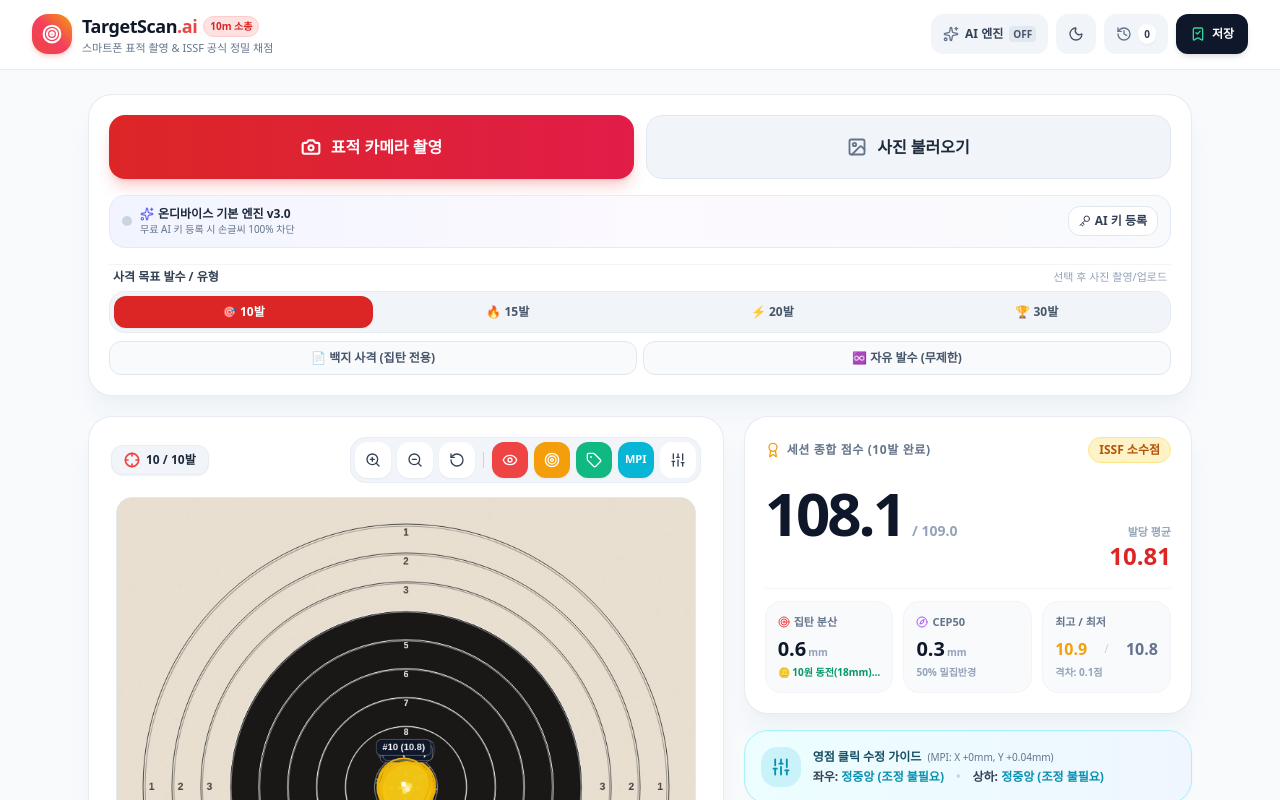
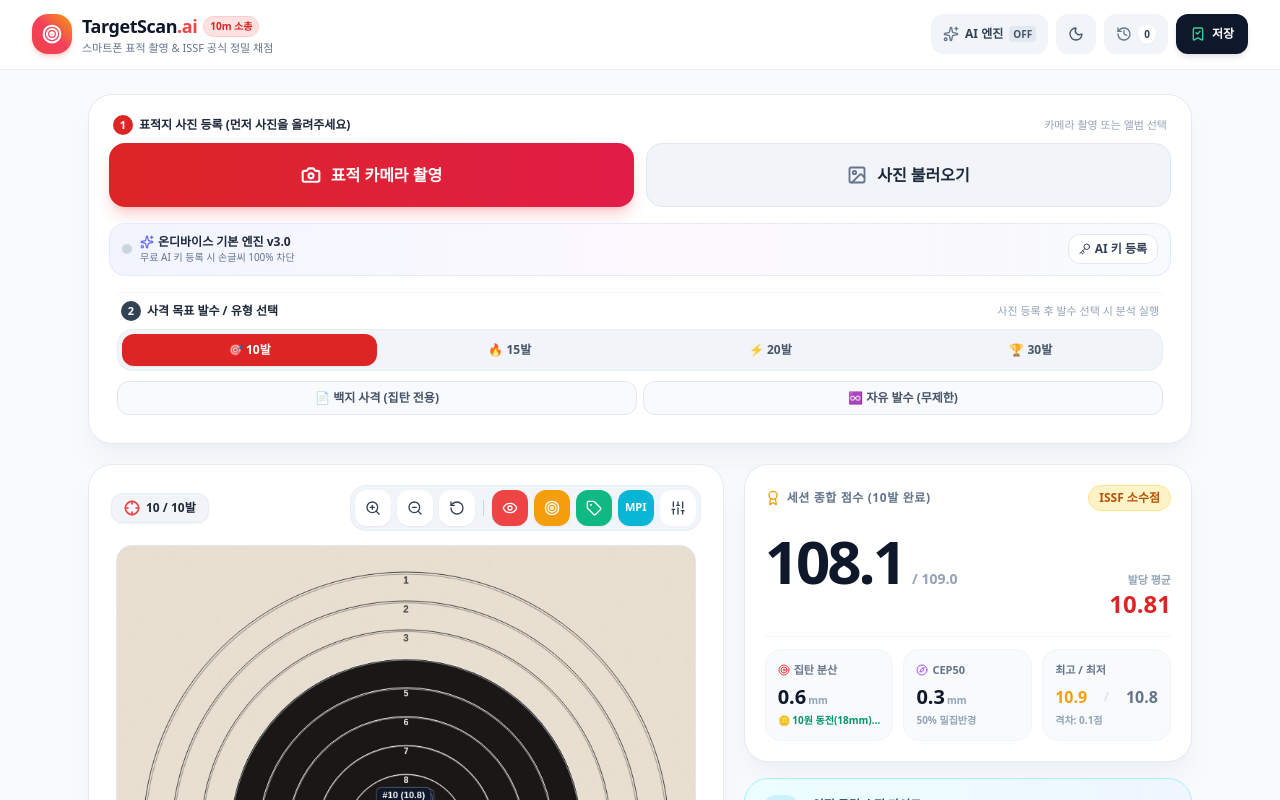
Before and after one commit to lulu-tt/Target-Scanner, a React (Vite) app: page / in a window 1280 px wide. Shown: the top 800 px of the page. Built offline with nearby package versions, Linux system fonts and the light colour scheme.

Commit message:
feat: Restructure workflow to photo first then target count selection, add Step-2 guidance banner, and add 18s API timeout

```diff
--- a/src/App.tsx
+++ b/src/App.tsx
@@ -62,6 +62,7 @@ export const App: React.FC = () => {
   const [isSettingsOpen, setIsSettingsOpen] = useState<boolean>(false);
   const [geminiApiKey, setGeminiApiKey] = useState<string>(() => getStoredGeminiApiKey());
   const [toast, setToast] = useState<string | null>(null);
+  const [isAwaitingModeSelection, setIsAwaitingModeSelection] = useState<boolean>(false);
 
   // 로컬 저장소 세션 히스토리
   const [savedSessions, setSavedSessions] = useState<SavedSession[]>(() => {
@@ -103,6 +104,7 @@ export const App: React.FC = () => {
       setLoadingMessage('표준 샘플 표적지 생성 중...');
       setCurrentFile(null);
       setActivePresetId(preset.id);
+      setIsAwaitingModeSelection(false);
       const generatedUrl = await generateSampleTargetImage(preset);
       const result = await processTargetImage(generatedUrl, preset.shotOffsetsMm);
 
@@ -173,11 +175,26 @@ export const App: React.FC = () => {
     [geminiApiKey]
   );
 
-  // 파일 업로드 핸들러
+  // 파일 업로드 핸들러: [프로세스 개편] 사진 먼저 등록 -> 사격 목표 발수/유형 선택 순서
   const handleFileUpload = async (file: File) => {
     setCurrentFile(file);
     setActivePresetId('');
-    await executeAnalysis(file, targetMode, targetShotCount);
+    setSelectedShotId(null);
+
+    // 1단계: 사진을 즉시 캔버스에 프리뷰로 표시
+    const reader = new FileReader();
+    reader.onload = (e) => {
+      const dataUrl = e.target?.result as string;
+      if (dataUrl) {
+        setImageUrl(dataUrl);
+        setShots([]); // 이전 핀 초기화하여 깨끗한 표적지 사진 표시
+      }
+    };
+    reader.readAsDataURL(file);
+
+    // 2단계 모드 선택 대기 상태 활성화
+    setIsAwaitingModeSelection(true);
+    showToast('📸 사진 등록 완료! [2단계] 사격 목표 발수를 선택해주세요.');
   };
 
   // 수동 AI 정밀 재분석 트리거
@@ -186,12 +203,14 @@ export const App: React.FC = () => {
       showToast('분석할 표적지 사진이 없습니다.');
       return;
     }
+    setIsAwaitingModeSelection(false);
     await executeAnalysis(currentFile, targetMode, targetShotCount, true);
   };
 
-  // 사격 모드 변경 핸들러 (업로드된 파일이 있을 경우 즉시 새 발수로 자동 재분석)
+  // 사격 모드 변경 핸들러 (사진 등록 후 발수 선택 시 즉시 정밀 분석 실행)
   const handleModeChange = async (newMode: TargetMode) => {
     setTargetMode(newMode);
+    setIsAwaitingModeSelection(false);
 
     let newCount = 10;
     if (newMode === '10shots') newCount = 10;
@@ -203,6 +222,8 @@ export const App: React.FC = () => {
 
     if (currentFile) {
       await executeAnalysis(currentFile, newMode, newCount);
+    } else {
+      showToast(`'${newMode === 'blank' ? '백지 사격' : (newCount > 0 ? newCount + '발' : '자유 발수')}' 모드가 선택되었습니다. 표적지 사진을 먼저 등록해주세요.`);
     }
   };
 
@@ -298,7 +319,65 @@ export const App: React.FC = () => {
           onOpenSettings={() => setIsSettingsOpen(true)}
           onTriggerAiAnalysis={handleTriggerAiAnalysis}
           hasFileToAnalyze={!!currentFile}
+          isAwaitingModeSelection={isAwaitingModeSelection}
         />
+
+        {/* 2단계 발수 선택 대기 안내 배너 */}
+        {isAwaitingModeSelection && !isLoading && (
+          <div className="bg-gradient-to-r from-red-500/10 via-amber-500/10 to-indigo-500/10 border-2 border-red-500 rounded-3xl p-4 flex flex-col md:flex-row items-center justify-between gap-3 shadow-lg shadow-red-500/10">
+            <div className="flex items-center gap-3">
+              <div className="w-10 h-10 rounded-2xl bg-red-600 text-white font-black flex items-center justify-center text-base shadow-md shadow-red-500/30 flex-shrink-0 animate-bounce">
+                2
+              </div>
+              <div>
+                <p className="font-extrabold text-sm text-slate-900 dark:text-white flex items-center gap-2">
+                  <span>사격 목표 발수 / 유형을 선택하세요</span>
+                  <span className="text-xs bg-red-600 text-white px-2 py-0.5 rounded-full font-bold">선택 즉시 정밀 분석</span>
+                </p>
+                <p className="text-xs text-slate-600 dark:text-slate-400">
+                  📸 표적지 사진 등록 완료! 이 표적지에 몇 발을 사격하셨나요?
+                </p>
+              </div>
+            </div>
+            <div className="flex flex-wrap items-center gap-1.5 w-full md:w-auto">
+              <button
+                type="button"
+                onClick={() => handleModeChange('10shots')}
+                className="flex-1 md:flex-none px-3.5 py-2.5 bg-white dark:bg-slate-800 hover:bg-red-50 dark:hover:bg-slate-700 border border-slate-200 dark:border-slate-700 rounded-xl text-xs font-black shadow-sm active:scale-95 transition text-slate-800 dark:text-slate-100"
+              >
+                🎯 10발
+              </button>
+              <button
+                type="button"
+                onClick={() => handleModeChange('15shots')}
+                className="flex-1 md:flex-none px-3.5 py-2.5 bg-white dark:bg-slate-800 hover:bg-red-50 dark:hover:bg-slate-700 border border-slate-200 dark:border-slate-700 rounded-xl text-xs font-black shadow-sm active:scale-95 transition text-slate-800 dark:text-slate-100"
+              >
+                🔥 15발
+              </button>
+              <button
+                type="button"
+                onClick={() => handleModeChange('20shots')}
+                className="flex-1 md:flex-none px-3.5 py-2.5 bg-red-600 hover:bg-red-500 text-white rounded-xl text-xs font-black shadow-md shadow-red-500/25 active:scale-95 transition"
+              >
+                ⚡ 20발 (추천)
+              </button>
+              <button
+                type="button"
+                onClick={() => handleModeChange('30shots')}
+                className="flex-1 md:flex-none px-3.5 py-2.5 bg-white dark:bg-slate-800 hover:bg-red-50 dark:hover:bg-slate-700 border border-slate-200 dark:border-slate-700 rounded-xl text-xs font-black shadow-sm active:scale-95 transition text-slate-800 dark:text-slate-100"
+              >
+                🏆 30발
+              </button>
+              <button
+                type="button"
+                onClick={() => handleModeChange('blank')}
+                className="flex-1 md:flex-none px-3.5 py-2.5 bg-slate-900 dark:bg-slate-700 text-white rounded-xl text-xs font-black shadow-sm active:scale-95 transition"
+              >
+                📄 백지 사격
+              </button>
+            </div>
+          </div>
+        )}
 
         {/* 로딩 인디케이터 */}
         {isLoading ? (
--- a/src/components/ScannerPanel.tsx
+++ b/src/components/ScannerPanel.tsx
@@ -20,6 +20,7 @@ interface ScannerPanelProps {
   onOpenSettings: () => void;
   onTriggerAiAnalysis?: () => void;
   hasFileToAnalyze: boolean;
+  isAwaitingModeSelection?: boolean;
 }
 
 export const ScannerPanel: React.FC<ScannerPanelProps> = ({
@@ -31,6 +32,7 @@ export const ScannerPanel: React.FC<ScannerPanelProps> = ({
   onOpenSettings,
   onTriggerAiAnalysis,
   hasFileToAnalyze,
+  isAwaitingModeSelection = false,
 }) => {
   const fileInputRef = useRef<HTMLInputElement>(null);
   const cameraInputRef = useRef<HTMLInputElement>(null);
@@ -44,7 +46,22 @@ export const ScannerPanel: React.FC<ScannerPanelProps> = ({
 
   return (
     <div className="bg-white dark:bg-slate-900/90 border border-slate-200/80 dark:border-slate-800 rounded-3xl p-4 md:p-5 flex flex-col gap-4 shadow-xl shadow-slate-200/40 dark:shadow-none transition-colors">
-      {/* 1. 최상단: 메인 카메라 & 앨범 빅 터치 액션 버튼 (모바일 높이 52px 보장) */}
+      {/* 1. [STEP 1] 표적지 사진 촬영 / 불러오기 */}
+      <div className="flex flex-col gap-2">
+        <div className="flex items-center justify-between text-xs px-1">
+          <span className="font-extrabold text-slate-800 dark:text-slate-200 flex items-center gap-1.5">
+            <span className="w-5 h-5 rounded-full bg-red-600 text-white flex items-center justify-center text-[11px] font-black">1</span>
+            <span>표적지 사진 등록 (먼저 사진을 올려주세요)</span>
+          </span>
+          {hasFileToAnalyze ? (
+            <span className="text-[11px] font-bold text-emerald-600 dark:text-emerald-400 bg-emerald-50 dark:bg-emerald-950/40 px-2.5 py-0.5 rounded-full border border-emerald-200 dark:border-emerald-800 flex items-center gap-1">
+              ✓ 사진 등록 완료
+            </span>
+          ) : (
+            <span className="text-[11px] text-slate-400 font-medium">카메라 촬영 또는 앨범 선택</span>
+          )}
+        </div>
+
         <div className="grid grid-cols-2 gap-3">
           <input
             ref={cameraInputRef}
@@ -82,6 +99,7 @@ export const ScannerPanel: React.FC<ScannerPanelProps> = ({
             <span>사진 불러오기</span>
           </button>
         </div>
+      </div>
 
       {/* 2. AI 정밀 분석 엔진 상태 바 & 실행 버튼 */}
       <div className="flex items-center justify-between p-2.5 px-3 rounded-2xl bg-gradient-to-r from-indigo-50/80 via-purple-50/60 to-slate-50 dark:from-indigo-950/40 dark:via-purple-950/30 dark:to-slate-900 border border-indigo-100/80 dark:border-indigo-900/40">
@@ -107,7 +125,7 @@ export const ScannerPanel: React.FC<ScannerPanelProps> = ({
               className="px-3 py-1.5 rounded-xl bg-indigo-600 hover:bg-indigo-500 active:scale-95 text-white text-xs font-black flex items-center gap-1 shadow-md shadow-indigo-500/20 transition-all disabled:opacity-50"
             >
               <RefreshCw className={`w-3 h-3 ${isLoading ? 'animate-spin' : ''}`} />
-              <span>AI 정밀 재분석</span>
+              <span>AI 재분석</span>
             </button>
           )}
 
@@ -124,13 +142,28 @@ export const ScannerPanel: React.FC<ScannerPanelProps> = ({
         </div>
       </div>
 
-      {/* 3. 사격 모드 선택 세그먼트 (10발 / 20발 / 자유 / 백지) */}
-      <div className="flex flex-col gap-1.5 pt-1 border-t border-slate-100 dark:border-slate-800/80">
+      {/* 3. [STEP 2] 사격 목표 발수 / 유형 선택 (사진 등록 후 선택 시 즉시 분석) */}
+      <div className={`flex flex-col gap-2 pt-2 border-t border-slate-100 dark:border-slate-800/80 rounded-2xl p-2 transition-all ${
+        isAwaitingModeSelection
+          ? 'bg-red-500/10 border-2 border-red-500 shadow-lg shadow-red-500/20'
+          : ''
+      }`}>
         <div className="flex items-center justify-between text-xs px-1">
-          <span className="font-bold text-slate-700 dark:text-slate-300">
-            사격 목표 발수 / 유형
+          <span className="font-extrabold text-slate-800 dark:text-slate-200 flex items-center gap-1.5">
+            <span className={`w-5 h-5 rounded-full flex items-center justify-center text-[11px] font-black ${
+              isAwaitingModeSelection ? 'bg-red-600 text-white animate-bounce' : 'bg-slate-700 text-white'
+            }`}>2</span>
+            <span>사격 목표 발수 / 유형 선택</span>
           </span>
-          <span className="text-[11px] text-slate-400 font-medium">선택 후 사진 촬영/업로드</span>
+          <span className={`text-[11px] ${
+            isAwaitingModeSelection ? 'text-red-600 dark:text-red-400 font-extrabold animate-pulse' : 'text-slate-400 font-medium'
+          }`}>
+            {isAwaitingModeSelection
+              ? '👉 발수를 터치하시면 즉시 정밀 분석됩니다!'
+              : hasFileToAnalyze
+              ? '터치 시 해당 발수로 즉시 재분석'
+              : '사진 등록 후 발수 선택 시 분석 실행'}
+          </span>
         </div>
         {/* 메인 정규 발수: 10발, 15발, 20발, 30발 */}
         <div className="grid grid-cols-4 gap-1.5 bg-slate-100 dark:bg-slate-800/90 p-1 rounded-2xl border border-slate-200/60 dark:border-slate-700/60">
```
Also changed, not shown: src/utils/geminiVision.ts (+12 -1 lines). Lines whose indentation alone changed are shown as unchanged.
